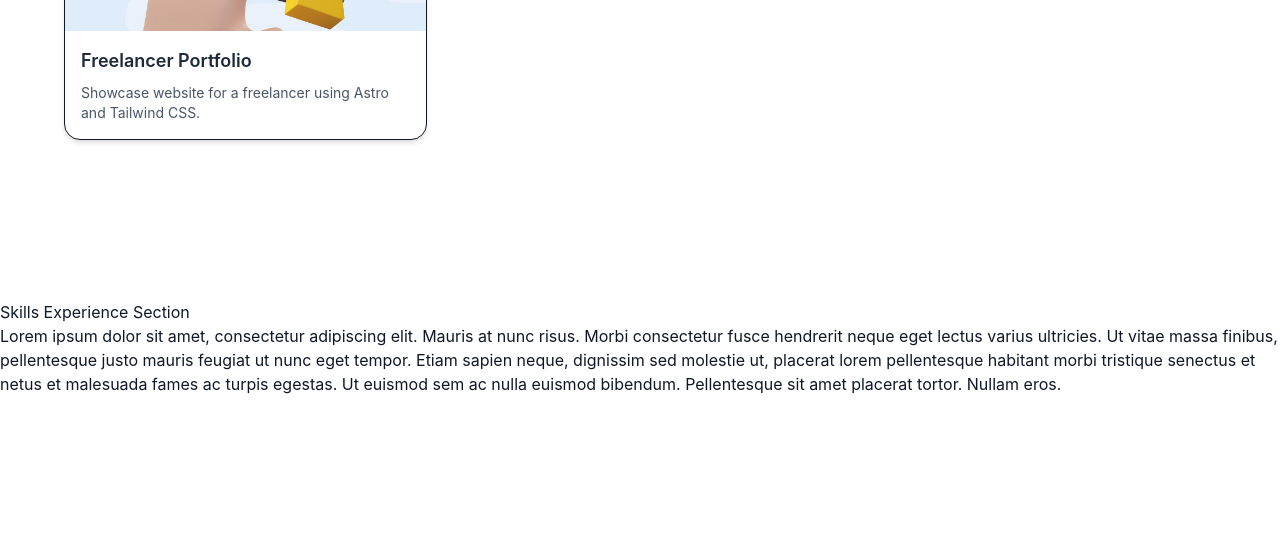
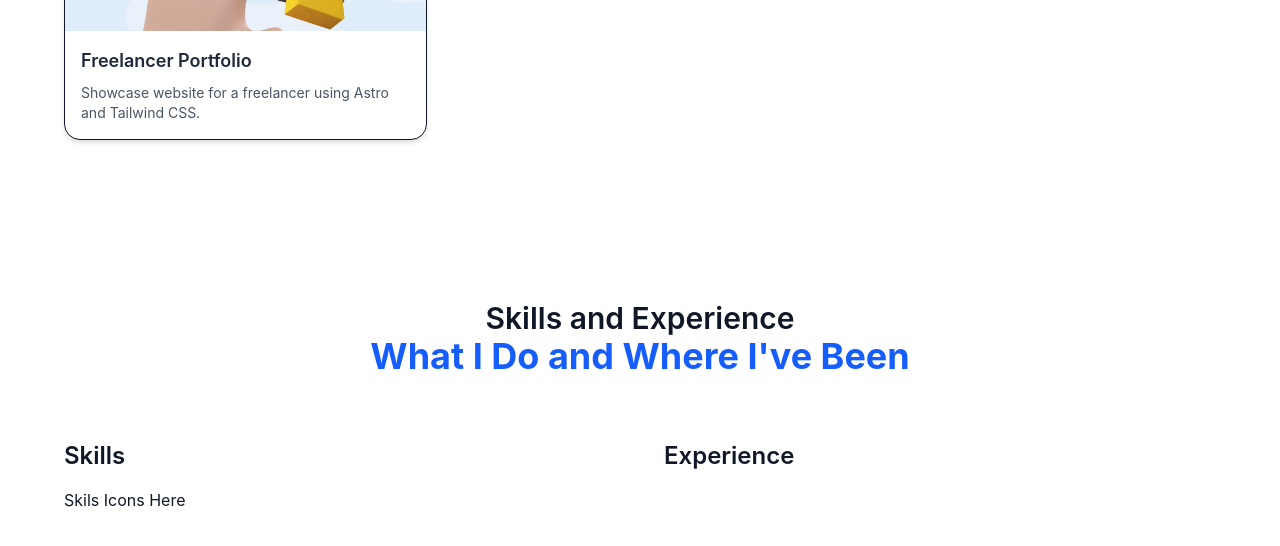
Before and after one commit to CSampebgo333/react-nextjs-projects, a React (Vite) app in the folder project-04-portfolio-website/: page / in a window 1280 px wide. Shown: the part 2238-2784 px from the top of the page. Built offline with nearby package versions, Linux system fonts and the light colour scheme.

Commit message:
Start building the Skills and Experiences sections

```diff
--- a/project-04-portfolio-website/src/components/SkillsExperienceSection/index.jsx
+++ b/project-04-portfolio-website/src/components/SkillsExperienceSection/index.jsx
@@ -4,16 +4,24 @@
 const SkillsExperienceSection = () => {
     return (
         <section className="min-h-screen py-20">
-            <h1> Skills Experience Section </h1>
-            <p>
-                Lorem ipsum dolor sit amet, consectetur adipiscing elit. Mauris at nunc risus.
-                Morbi consectetur fusce hendrerit neque eget lectus varius ultricies.
-                Ut vitae massa finibus, pellentesque justo mauris feugiat ut nunc eget tempor.
-                Etiam sapien neque, dignissim sed molestie ut, placerat lorem pellentesque
-                habitant morbi tristique senectus et netus et malesuada fames ac turpis egestas.
-                Ut euismod sem ac nulla euismod bibendum. Pellentesque sit amet placerat tortor.
-                Nullam eros.
-            </p>
+            <h2 className="text-3xl font-semibold text-center">
+                Skills and Experience
+            </h2>
+            <h3 className="text-4xl text-center font-bold mb-16 text-blue-600 dark:text-blue-400">
+                What I Do and Where I've Been
+            </h3>
+            <div className="grid grid-cols-1 md:grid-cols-2 max-w-6xl gap-12 mx-auto">
+                <div>
+                    <h4 className="text-2xl font-semibold mb-4">Skills</h4>
+                    <div>
+                        Skils Icons Here
+                    </div>
+                </div>
+                <div>
+                    <h4 className="text-2xl font-semibold mb-4">Experience</h4>
+                </div>
+
+            </div>
         </section>
     )
 }
```
